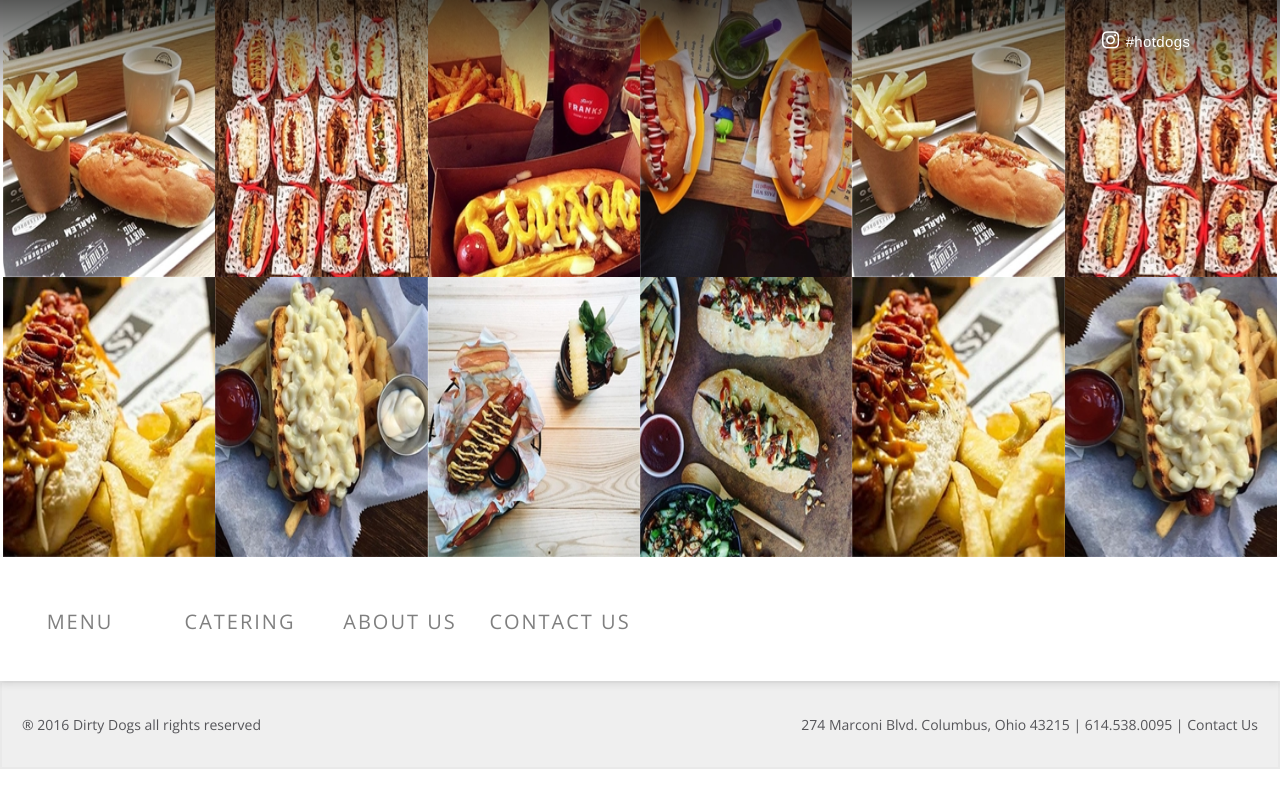
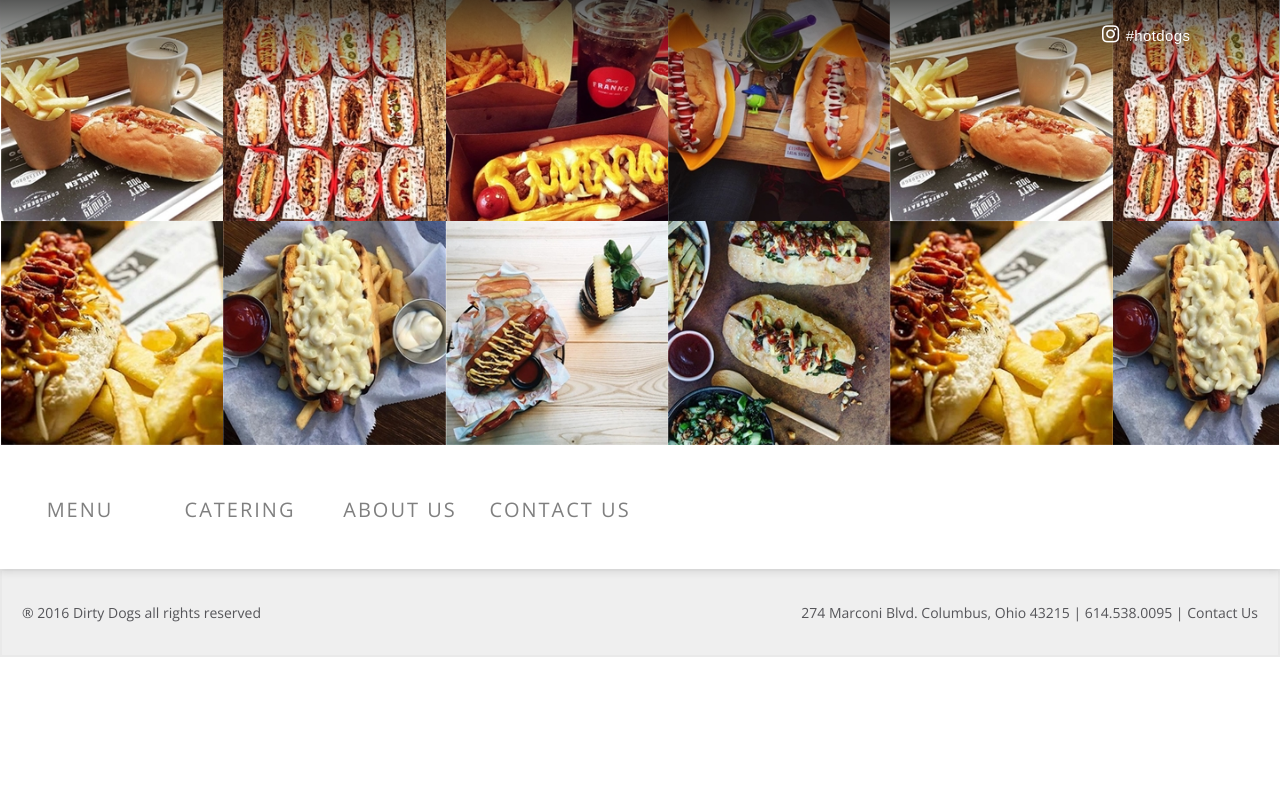
Before and after one commit to mygithubaccount3/dirty-dogs, a React (Create React App) app: page / in a window 1280 px wide. Built offline with nearby package versions, Linux system fonts and the light colour scheme; a web font is replaced by a local one.

Commit message:
fix image aspect ratio in header

```diff
--- a/src/styles/photos.scss
+++ b/src/styles/photos.scss
@@ -43,10 +43,14 @@
   }
 
   &__item {
-    width: 16.6%;
+    width: 17.37%;
 
     @include respond-to(smallScreen) {
       display: none;
+    }
+
+    &:nth-child(6n+7) {
+      width: 13%;
     }
 
     & > img {
```
Also changed, not shown: 8 other files (tests, documents, lock files or other folders).
